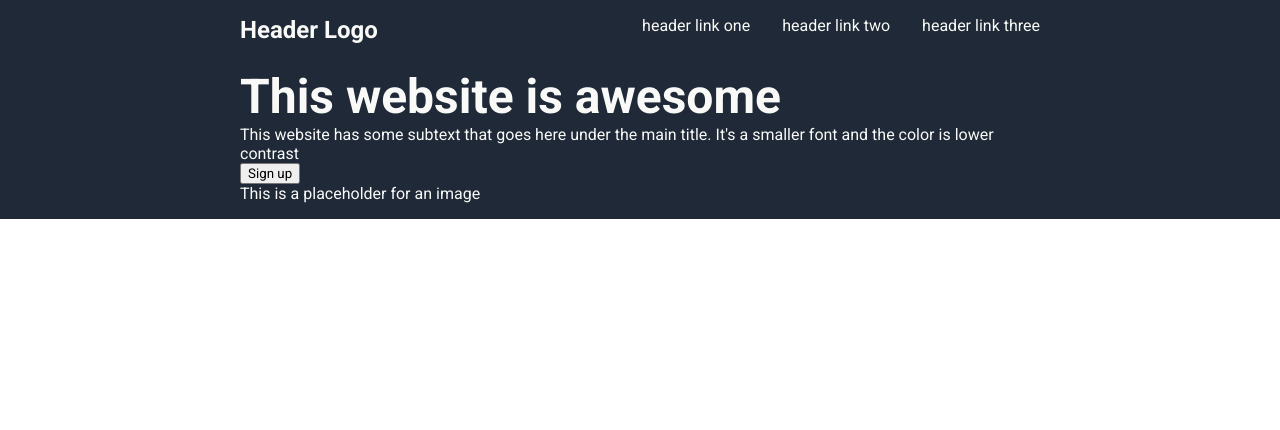
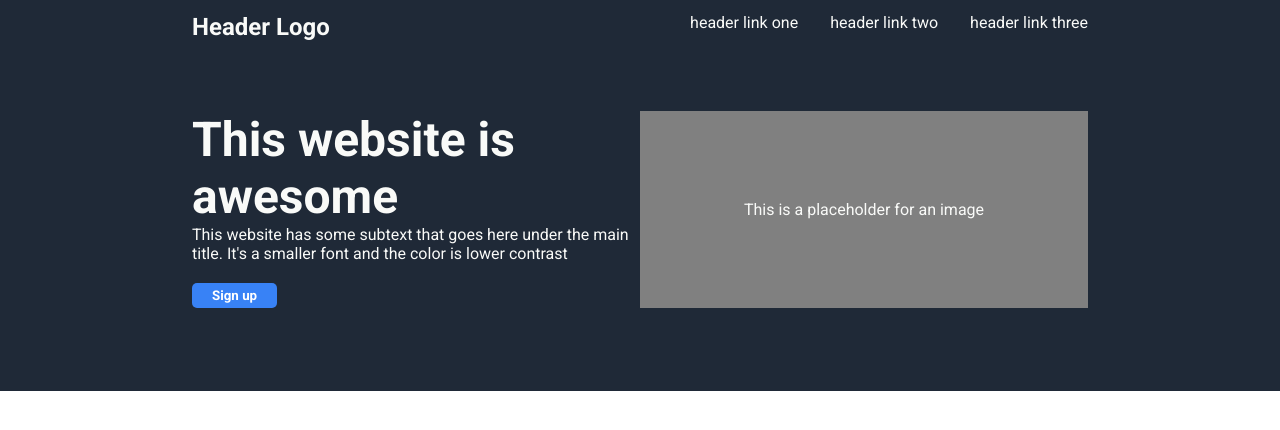
Before and after one commit to ComradeStijn/TOP-Landing-page, a plain HTML site: page index.html in a window 1280 px wide. Drawn offline with Linux system fonts and the light colour scheme.

Commit message:
Finish header hero section's styling
Finished both left and right side of the hero
section of the header

```diff
--- a/index.html
+++ b/index.html
@@ -19,17 +19,17 @@
                 <div>header link three</div>
             </div>
         </div>
-        <div>
-            <div>
+        <div class="header-content">
+            <div id="header-content-left">
                 <div class="hero-main-text">
                     This website is awesome
                 </div>
-                <div>
+                <div class="hero-subtext">
                     This website has some subtext that goes here under the main title. It's a smaller font and the color is lower contrast
                 </div>
                 <button>Sign up</button>
             </div>
-            <div>
+            <div id="header-content-right">
                 This is a placeholder for an image
             </div>
         </div>
--- a/style.css
+++ b/style.css
@@ -9,12 +9,27 @@ body {
 header {
     background-color: #1f2937;
     color: #f9faf8;
-    padding: 1em 15em;
+    padding: 1% 15%;
+}
+
+button {
+    background-color: #3882f6;
+    color: white;
+    border-radius: 5px;
+    padding: 5px 20px;
+    margin-top: 20px;
+    font-weight: bold;
+    border: none;
 }
 
 .hero-main-text {
     font-size: 48px;
     font-weight: bold;
+}
+
+#hero-subtext {
+    font-size: 18px;
+    color: #e5e7eb;
 }
 
 .top {
@@ -31,4 +46,21 @@ header {
 .logo {
     font-size: 24px;
     font-weight: bold;
+    flex: 0 0 auto;
 }
+
+.header-content {
+    display: flex;
+   margin: 70px 0;
+}
+
+#header-content-left, #header-content-right {
+    flex: 1;
+}
+
+#header-content-right {
+    background-color: grey;
+    display: flex;
+    justify-content: center;
+    align-items: center;
+}
```
